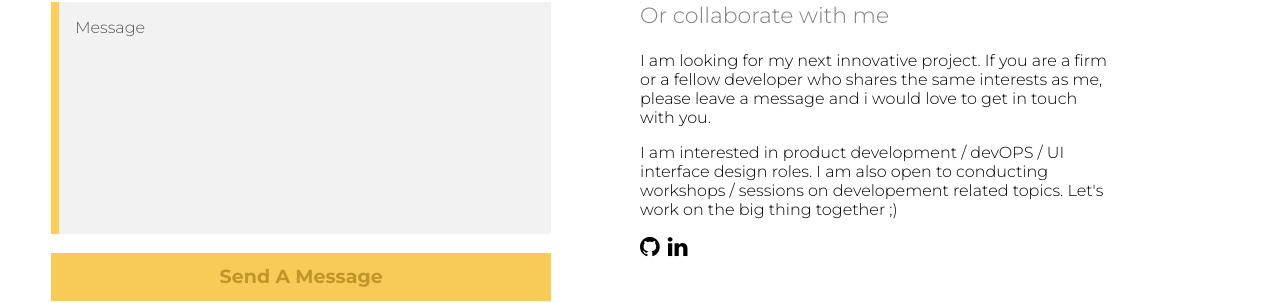
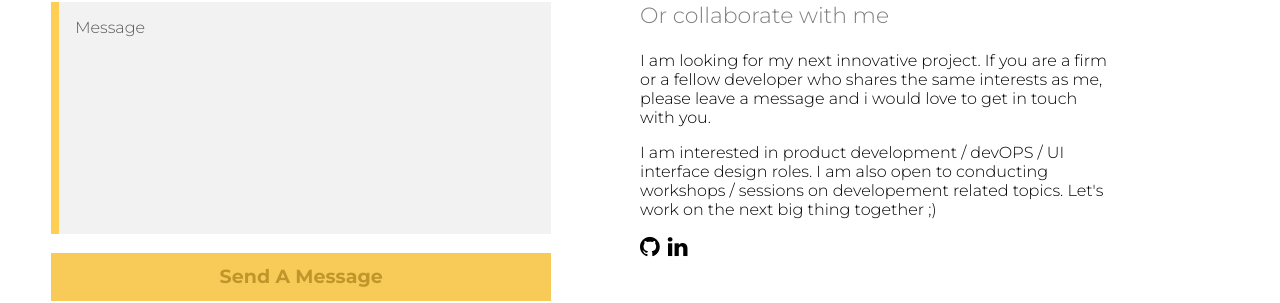
Before and after one commit to ishita1805/Portfolio, a React (Create React App) app: page / in a window 1280 px wide. Shown: the part 4589-4892 px from the top of the page. Built offline with nearby package versions, Linux system fonts and the light colour scheme.

Commit message:
typos fixing

```diff
--- a/src/components/bg/bg.css
+++ b/src/components/bg/bg.css
@@ -20,7 +20,17 @@
     align-items:center;
     justify-content: center;
     box-shadow:-12px -12px 16px 0 rgba(116, 116, 116, 0.089),  8px 8px 12px 0 rgb(255, 255, 255);
+
 }
+.bg-circle-big:hover .bg-circle-small{
+  -webkit-animation:spin 3s ease-in-out infinite;
+    -moz-animation:spin 3s  ease-in-out infinite;
+    animation:spin 3s  ease-in-out infinite;
+    /* box-shadow:-12px -12px 16px 0 rgba(206, 168, 177, 0.185),  8px 8px 12px 0 rgba(255, 232, 189, 0.247) !important; */
+}
+@-moz-keyframes spin { 100% { -moz-transform: rotate(360deg); } }
+@-webkit-keyframes spin { 100% { -webkit-transform: rotate(360deg); } }
+@keyframes spin { 100% { -webkit-transform: rotate(360deg); transform:rotate(360deg); } }
 @media screen and (max-width:700px) {
     .bg-circle-big{
         height: 90vw;
--- a/src/components/hire/Hire.js
+++ b/src/components/hire/Hire.js
@@ -64,7 +64,7 @@ const Hire = () => {
                 <p  data-aos='fade-up'>
                    I am interested in product development / devOPS / UI interface design roles.
                    I am also open to conducting workshops / sessions on developement related topics.
-                   Let's work on the big thing together ;)
+                   Let's work on the next big thing together ;)
                 </p>
                 <div  data-aos='fade-up' className='row s-25'>
                     <a alt='github' target='__blank' href='https://github.com/ishita1805'><i className='fa fa-github'></i></a>
```
